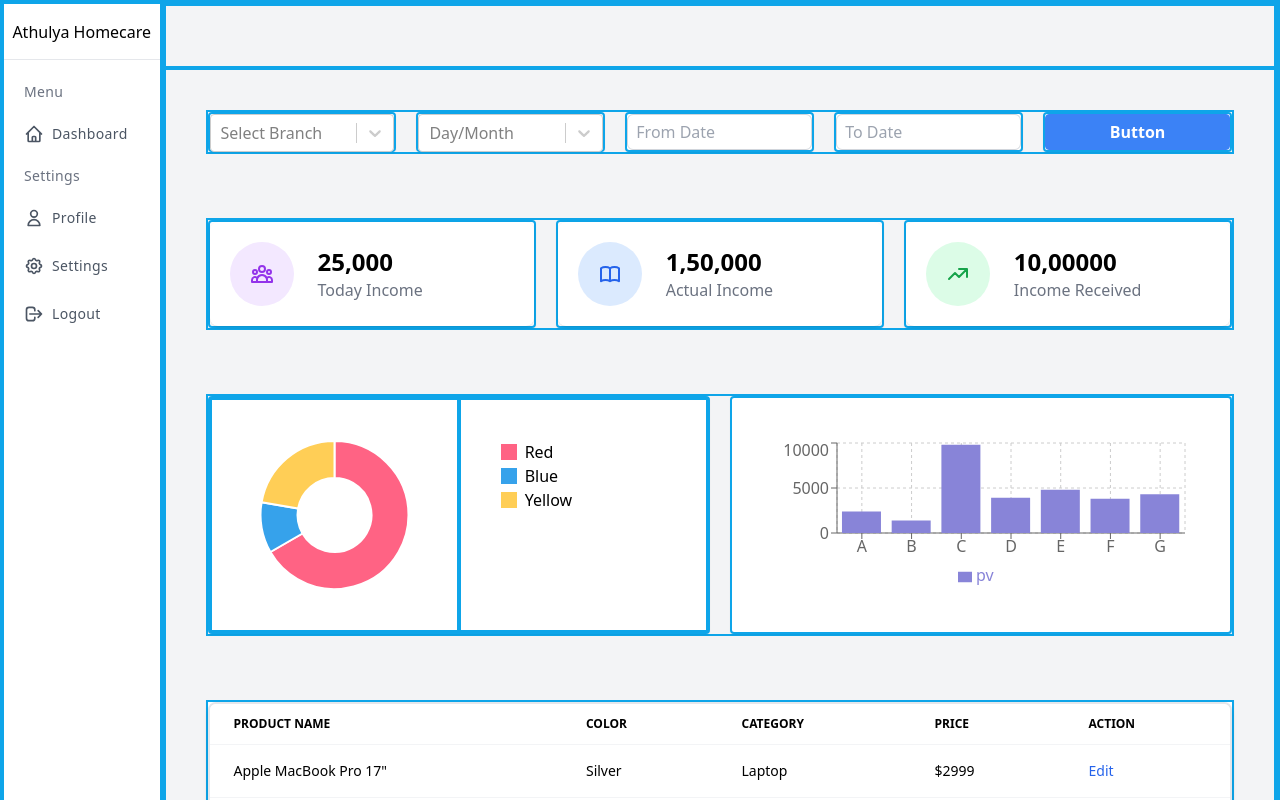
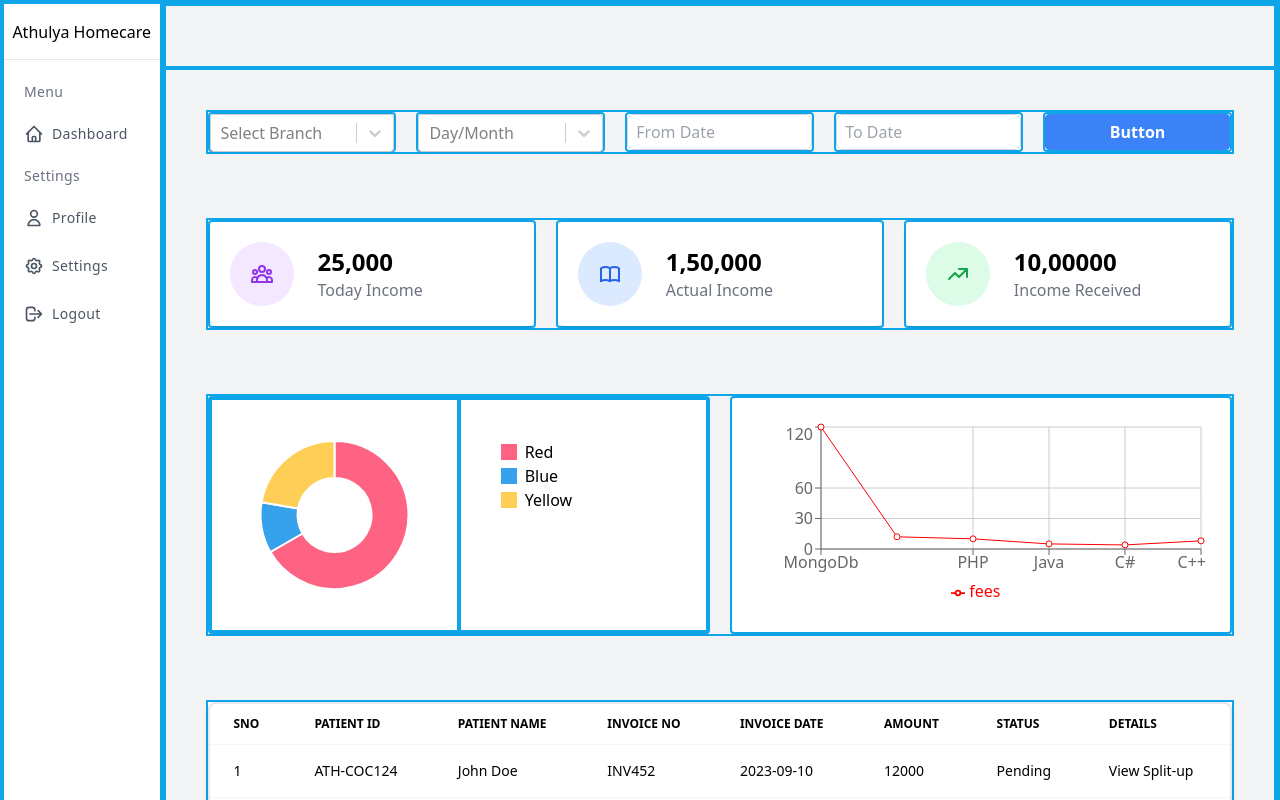
Before and after one commit to athulyaliving1/Homecare_node_api, a React (Create React App) app: page / in a window 1280 px wide. Shown: the top 800 px of the page. Built offline with nearby package versions, Linux system fonts and the light colour scheme.

Commit message:
Second Version

```diff
--- a/src/App.js
+++ b/src/App.js
@@ -7,7 +7,9 @@ import { Doughnut } from 'react-chartjs-2';
 import {Chart, ArcElement} from 'chart.js';
 
 import {CategoryScale} from 'chart.js';
-import { BarChart, Bar, XAxis, YAxis, CartesianGrid, Tooltip, Legend, ResponsiveContainer } from 'recharts';
+import { LineChart, Line,BarChart, Bar, XAxis, YAxis, CartesianGrid, Tooltip, Legend, ResponsiveContainer } from 'recharts';
+
+
 
 Chart.register(CategoryScale);
 Chart.register(ArcElement);
@@ -69,6 +71,58 @@ function App() {
     { name: 'F',  pv: 3800},
     { name: 'G', pv: 4300 },
   ];
+  const [detailsVisible, setDetailsVisible] = useState(Array(data.length).fill(false));
+
+  // Sample data
+  const tabledata = [
+    { name: 'John Doe', patient_id:'ATH-COC124', invoice_no: 'INV452', invoice_no: 'INV452',invoice_date: '2023-09-10', amount:12000, status: 'Pending' },
+    { name: 'Jane Smith',patient_id:'ATH-COC125', invoice_no: 'INV453', invoice_date: '2023-09-10', amount:2000,status: 'Pending' },
+    { name: 'Bob Johnson',patient_id:'ATH-COC126',  invoice_no: 'INV454',invoice_date: '2023-09-10', amount:10000,status: 'Pending' },
+  ];
+
+  const toggleDetails = (index) => {
+    const newDetailsVisible = [...detailsVisible];
+    newDetailsVisible[index] = !newDetailsVisible[index];
+    setDetailsVisible(newDetailsVisible);
+  };
+
+
+
+
+
+// Sample chart data
+const pdata = [
+    {
+        name: 'MongoDb',
+
+        fees: 120
+    },
+    {
+        name: 'Javascript',
+
+        fees: 12
+    },
+    {
+        name: 'PHP',
+
+        fees: 10
+    },
+    {
+        name: 'Java',
+
+        fees: 5
+    },
+    {
+        name: 'C#',
+
+        fees: 4
+    },
+    {
+        name: 'C++',
+
+        fees: 8
+    },
+];
 
   return (
     <div className="App">
@@ -264,10 +318,10 @@ function App() {
                    </div>
 
                 </div>
-                <div className="rounded bg-white p-10  shadow-sm border-solid border-2 border-sky-500">
+                <div className="rounded bg-white p-6  shadow-sm border-solid border-2 border-sky-500">
 
                  <ResponsiveContainer width="100%" height="100%">
-                    <BarChart data={data1}>
+                    {/* <BarChart data={data1}>
                       <CartesianGrid strokeDasharray="3 3" />
                       <XAxis dataKey="name" />
                       <YAxis />
@@ -275,7 +329,19 @@ function App() {
                       <Legend />
                       <Bar dataKey="pv" fill="#8884d8" />
 
-                    </BarChart>
+                    </BarChart> */}
+                    <LineChart data={pdata} >
+                    <CartesianGrid />
+                      <XAxis dataKey="name"
+                          interval={'preserveStartEnd'} />
+                      <YAxis></YAxis>
+                      <Legend />
+                      <Tooltip />
+
+                      <Line dataKey="fees"
+                          stroke="red" activeDot={{ r: 8 }} />
+                    </LineChart>
+
                   </ResponsiveContainer>
 
 
@@ -291,24 +357,34 @@ function App() {
                       <thead class="text-xs text-black uppercase bg-white dark:bg-white dark:text-black border-b border-gray-100">
                           <tr>
                               <th scope="col" class="px-6 py-3 font-semibold">
-                                  Product name
+                                  Sno
                               </th>
                               <th scope="col" class="px-6 py-3 font-semibold">
-                                  Color
+                                  Patient ID
                               </th>
                               <th scope="col" class="px-6 py-3 font-semibold">
-                                  Category
+                                  Patient Name
                               </th>
                               <th scope="col" class="px-6 py-3 font-semibold">
-                                  Price
+                                  Invoice No
                               </th>
                               <th scope="col" class="px-6 py-3 font-semibold">
-                                  Action
+                                  Invoice Date
                               </th>
+                              <th scope="col" class="px-6 py-3 font-semibold">
+                                  Amount
+                              </th>
+                              <th scope="col" class="px-6 py-3 font-semibold">
+                                  Status
+                              </th>
+                              <th scope="col" class="px-6 py-3 font-semibold">
+                                  Details
+                              </th>
+
                           </tr>
                       </thead>
                       <tbody>
-                          <tr class=" border-b border-gray-100 bg-white ">
+                          {/* <tr class=" border-b border-gray-100 bg-white ">
                               <th scope="row" class="px-6 py-4 font-normal text-black whitespace-nowrap ">
                                   Apple MacBook Pro 17"
                               </th>
@@ -409,7 +485,41 @@ function App() {
                               <td class="px-6 py-4 text-black whitespace-nowrap">
                                   <a href="#" class="font-medium text-blue-600 dark:text-blue-500 hover:underline">Edit</a>
                               </td>
-                          </tr>
+                          </tr> */}
+                          {tabledata.map((item, index) => (
+                          <React.Fragment key={index}>
+                            <tr className='border-b border-gray-100 bg-white'>
+                              <td class="px-6 py-4 text-black whitespace-nowrap">{index+1}</td>
+                              <td class="px-6 py-4 text-black whitespace-nowrap">{item.patient_id}</td>
+                              <td class="px-6 py-4 text-black whitespace-nowrap">{item.name}</td>
+                              <td class="px-6 py-4 text-black whitespace-nowrap">{item.invoice_no}</td>
+                              <td class="px-6 py-4 text-black whitespace-nowrap">{item.invoice_date}</td>
+                              <td class="px-6 py-4 text-black whitespace-nowrap">{item.amount}</td>
+                              <td class="px-6 py-4 text-black whitespace-nowrap">{item.status}</td>
+                              <td class="px-6 py-4 text-black whitespace-nowrap">
+                                <button onClick={() => toggleDetails(index)}>
+                                  {detailsVisible[index] ? 'Hide' : 'View'} Split-up
+                                </button>
+                              </td>
+                            </tr>
+                            {detailsVisible[index] && (
+                              <tr class="border-b border-gray-100 bg-white">
+                                <th scope="col" class="px-6 py-3 font-semibold">
+                                  Sno
+                                </th>
+                                <th scope="col" class="px-6 py-3 font-semibold">
+                                    Invoice Date
+                                </th>
+                                <th scope="col" class="px-6 py-3 font-semibold">
+                                    Patient Name
+                                </th>
+                                <th scope="col" class="px-6 py-3 font-semibold">
+                                    Amount
+                                </th>
+                              </tr>
+                            )}
+                          </React.Fragment>
+                        ))}
                       </tbody>
                   </table>
               </div>
```
